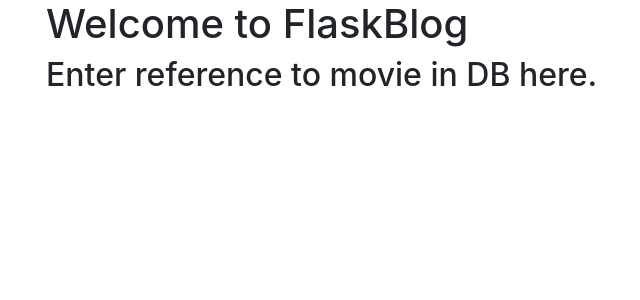
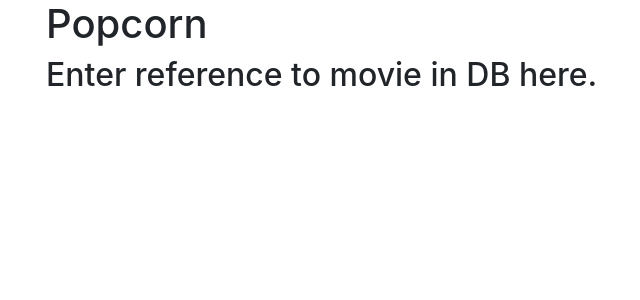
Before and after one commit to HengTan1/Popcorn, a Flask app: template templates/content.html in a window 1280 px wide. Shown: the part 56-356 px from the top of the page, without its empty margins (39-679 px from the left). Run offline with Flask 2, Linux system fonts and the light colour scheme; the template is opened without the code that fills it, so the values that code supplies are empty; some libraries are stand-ins or nearby versions.

Commit message:
Adding App.run function
Allows Flask to run without setup.

```diff
--- a/app.py
+++ b/app.py
@@ -3,7 +3,7 @@ from flask import Flask, render_template, url_for, request
 from flask import session
 from flask import redirect
 import popcorn_api
-from flask_sqlalchemy import SQLAlchemy
+#from flask_sqlalchemy import SQLAlchemy
 from flask_login import LoginManager, UserMixin, login_manager
 from sqlalchemy import create_engine
 from flask import g
@@ -63,4 +63,6 @@ def profile():
 
     return render_template('profile.html')
 
+app.run()
+
 #Should just need to do "flask run" in cmd to get this to run on local host "127.0.0.1:5000"
--- a/templates/content.html
+++ b/templates/content.html
@@ -1,6 +1,6 @@
 {% extends 'base.html' %}
 
 {% block content %}
-    <h1>{% block title %} Welcome to FlaskBlog {% endblock %}</h1>
+    <h1>{% block title %} Popcorn {% endblock %}</h1>
     <h2>Enter reference to movie in DB here.</h2>
 {% endblock %}
```
